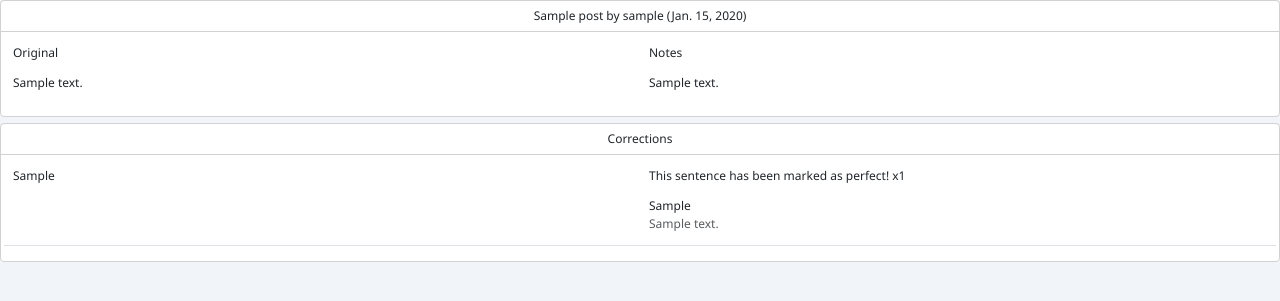
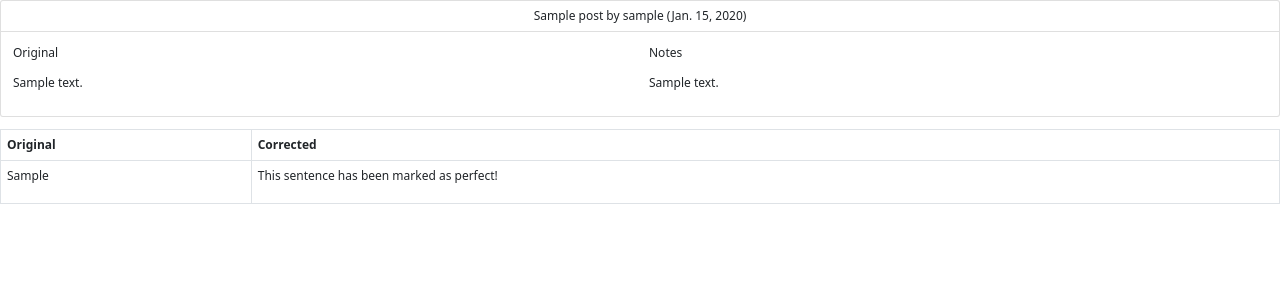
Before and after one commit to LangCorrect/server, a Django app: template langcorrect/templates/corrections/export_corrections_pdf.html in a window 1280 px wide. Shown: the top 301 px of the page. Run offline with Django 5.2, Linux system fonts and the light colour scheme; the template is opened without the code that fills it: values that come from a table or form of the project are taken from there, others are empty; tables that the repository leaves empty hold one stand-in row (values such as "Sample post"); style sheets or scripts are compiled from the project's sources; parts of the project's set-up code (start-up, migrations or seed data) failed here and were passed over.

Commit message:
refactor(ExportCorrections): Update to use new schema

```diff
--- a/langcorrect/corrections/utils.py
+++ b/langcorrect/corrections/utils.py
@@ -15,9 +15,10 @@ from langcorrect.posts.models import PostRow
 logger = logging.getLogger(__name__)
 
 CSV_HEADERS = [
-    "Original Sentence",
-    "Corrected Sentence",
-    "Correction Feedback",
+    "Original",
+    "Correction",
+    "Feedback",
+    "Type",
     "Corrector",
 ]
 EXCLUDE_TITLE_ROW = 0
@@ -40,13 +41,14 @@ class ExportCorrections:
         writer.writerow(CSV_HEADERS)
 
         for post_row in self.post_rows:
-            for correction in post_row.correctedrow_set.all():
+            for post_correction in post_row.postcorrection_set.all():
                 writer.writerow(
                     [
                         post_row.sentence,
-                        correction.correction,
-                        correction.note,
-                        correction.user.username,
+                        post_correction.correction,
+                        post_correction.note,
+                        post_correction.feedback_type,
+                        post_correction.user_correction.user.display_name,
                     ],
                 )
 
--- a/langcorrect/templates/corrections/export_corrections_pdf.html
+++ b/langcorrect/templates/corrections/export_corrections_pdf.html
@@ -11,7 +11,6 @@
           rel="stylesheet"
           integrity="sha384-KyZXEAg3QhqLMpG8r+8fhAXLRk2vvoC2f3B09zVXn8CA5QIVfZOJ3BCsw2P0p/We"
           crossorigin="anonymous" />
-    <link href="{% static 'css/project.css' %}" rel="stylesheet" />
     <title>{{ post.title }}</title>
   </head>
   <body>
@@ -19,8 +18,22 @@
       * {
         font-size: 12px;
       }
+
+      body {
+        background-color: white;
+      }
+
+      ins {
+        text-decoration: none;
+      }
+
+      ins,
+      del {
+        padding: 0 3px;
+        font-weight: 600;
+      }
     </style>
-    <div class="card">
+    <div class="card mb-3">
       <div class="card-header bg-transparent text-center">
         {{ post.title }} by {{ post.user.username }} ({{ post.created|naturalday }})
       </div>
@@ -37,32 +50,34 @@
         </div>
       </div>
     </div>
-    <div class="card mt-2">
-      <div class="card-header bg-transparent text-center">Corrections</div>
-      <div class="card-body">
+    <table class="table table-bordered">
+      <thead>
+        <tr>
+          <th scope="col">Original</th>
+          <th scope="col">Corrected</th>
+        </tr>
+      </thead>
+      <tbody>
         {% for post_row in post_rows %}
-          {% if post_row.correctedrow_set.all %}
-            <div class="row border-bottom mb-1">
-              <div class="col-6">
-                <p>{{ post_row.sentence }}</p>
-              </div>
-              <div class="col-6">
-                {% if post_row.perfectrow_set.all.count > 0 %}
-                  <p>This sentence has been marked as perfect! x{{ post_row.perfectrow_set.all.count }}</p>
-                {% endif %}
-                <div class="d-grid gap-2">
-                  {% for correction in post_row.correctedrow_set.all %}
-                    <div>
-                      <p class="mb-0">{{ correction.display_correction|safe }}</p>
+          <tr>
+            <td>{{ post_row.sentence }}</td>
+            <td>
+              {% if post_row.postcorrection_set.exists %}
+                {% for correction in post_row.postcorrection_set.all %}
+                  {% if correction.feedback_type == "perfect" %}
+                    <p>This sentence has been marked as perfect!</p>
+                  {% else %}
+                    <div class="border mb-2 p-1">
+                      <p>{{ correction.display_correction|safe }}</p>
                       <p class="text-muted">{{ correction.note }}</p>
                     </div>
-                  {% endfor %}
-                </div>
-              </div>
-            </div>
-          {% endif %}
+                  {% endif %}
+                {% endfor %}
+              {% endif %}
+            </td>
+          </tr>
         {% endfor %}
-      </div>
-    </div>
+      </tbody>
+    </table>
   </body>
 </html>
```
